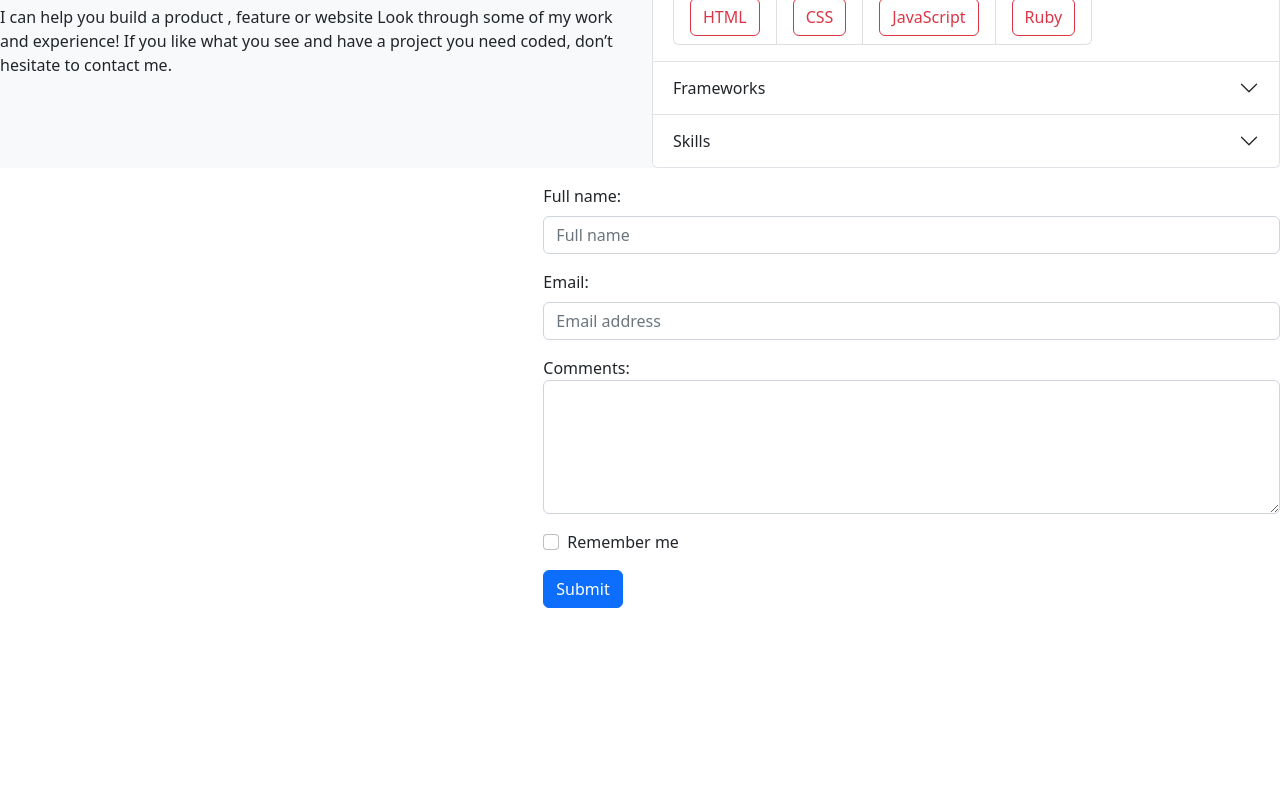
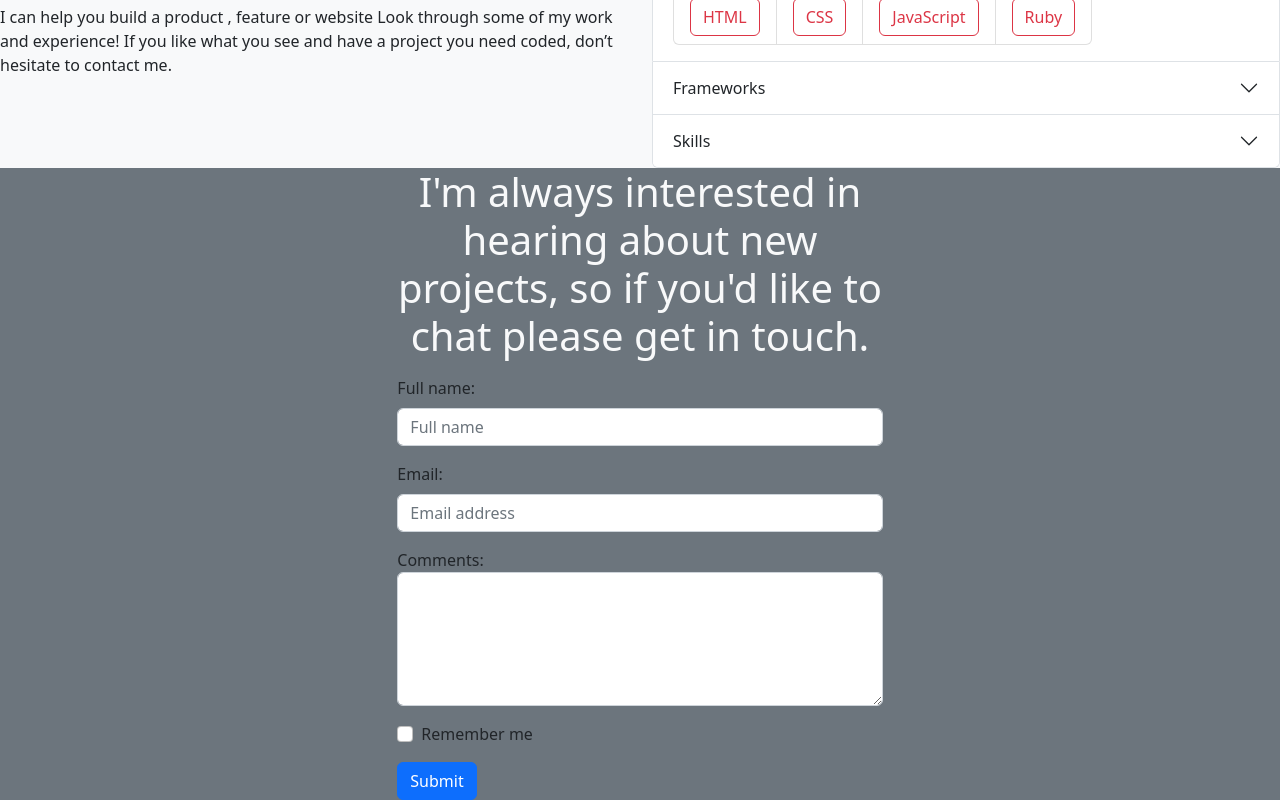
Before and after one commit to Matthieu96Code/portfolio-react-bootstrap, a React (Create React App) app: page / in a window 1280 px wide. Shown: the part 1417-2217 px from the top of the page. Before the commit the page ends 2025 px from the top, so only its background shows below. Built offline with nearby package versions, Linux system fonts and the light colour scheme.

Commit message:
Update contact section display

```diff
--- a/src/components/Contacts.js
+++ b/src/components/Contacts.js
@@ -2,7 +2,9 @@ import React from 'react'
 
 const Contacts = () => {
   return (
-    <div className="row">
+    <div className="bg-secondary">
+      <p className="container-sm text-light text-center display-6 col-5">I'm always interested in hearing about new projects, so if you'd like to chat please get in touch.</p>
+      <div className="container-sm col-5">
         <div className="col-5"></div>
         <form className="container-sm col" action="/action_page.php">
           <div class="mb-3 mt-3">
@@ -25,6 +27,7 @@ const Contacts = () => {
           <button type="submit" class="btn btn-primary">Submit</button>
         </form>
       </div>
+    </div>
   )
 }
 
```
Lines whose indentation alone changed are shown as unchanged.
